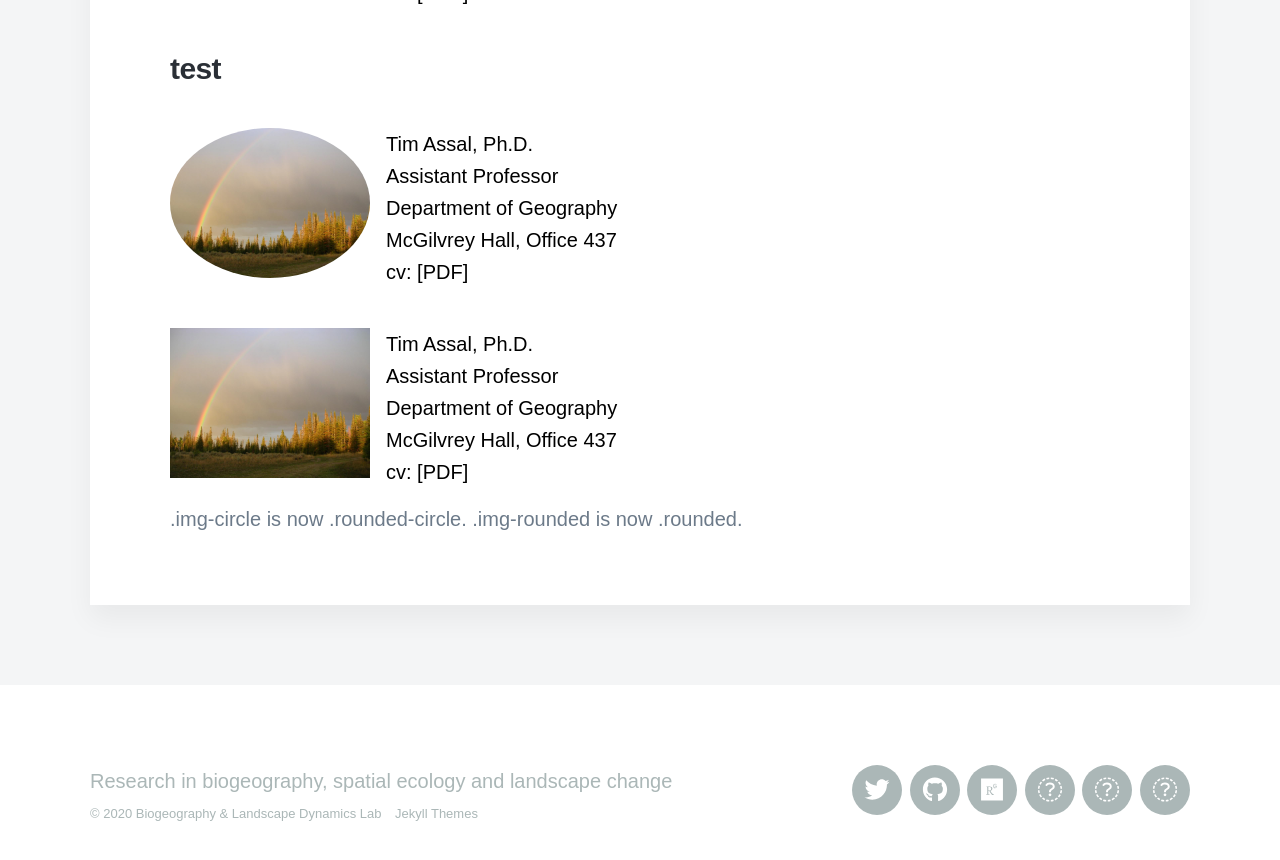
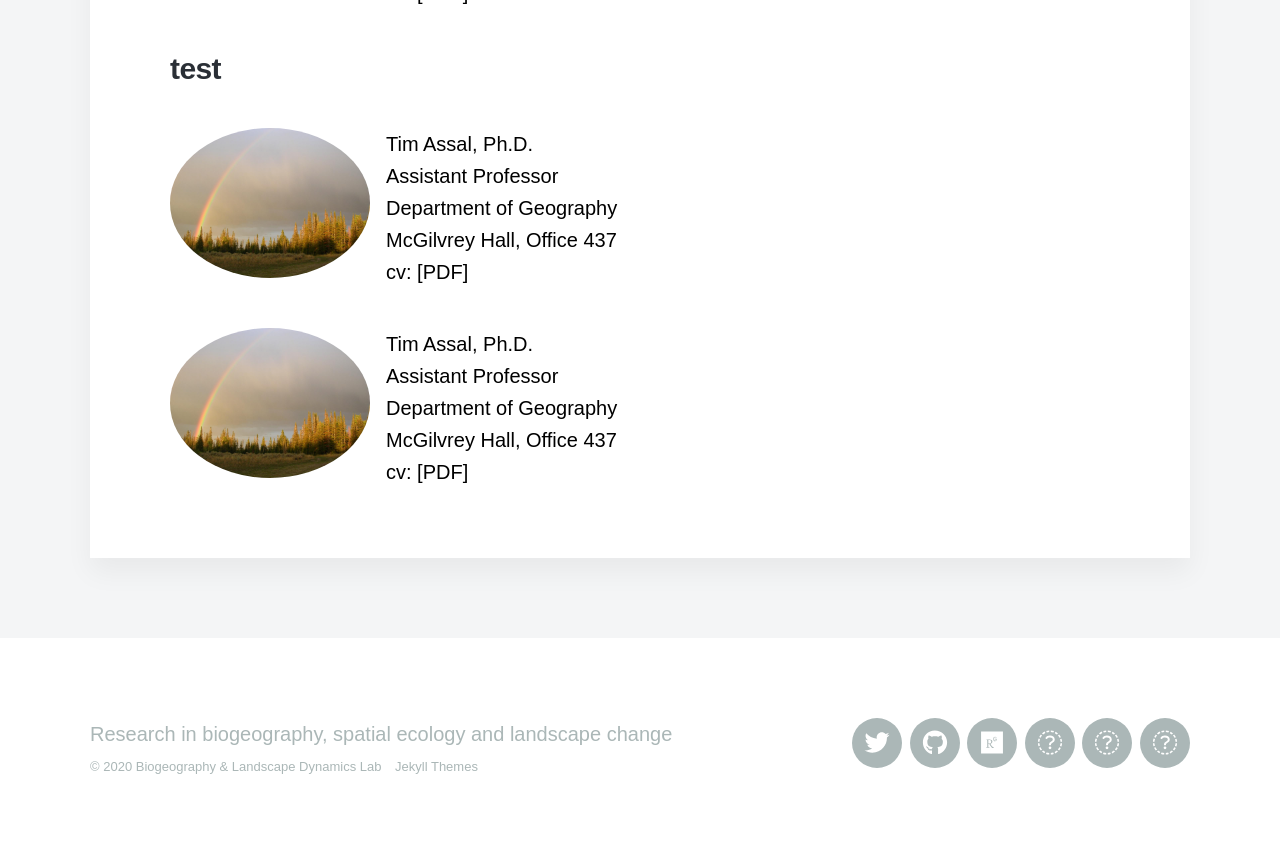
Before and after one commit to tjassal/tjassal.github.io, a Jekyll site: the page built from _pages/people.md, in a window 1280 px wide and 900 px high, scrolled down 1815 px. Shown: the top 860 px of the window. Built offline with Jekyll 4.4.1, drawn with Linux system fonts in a browser that asks for light colours; nearby versions of some CDN libraries; some web fonts are replaced.

Commit message:
Update people.md

```diff
--- a/_pages/people.md
+++ b/_pages/people.md
@@ -57,7 +57,7 @@
 cv: [PDF]
 </span>
 
-<img class="rounded img-responsive img-left" src="/images/teampic/LM-rainbow.JPG" alt="" height="200" width="200" style="float: left; margin-right: 1em">
+<img class="rounded img-responsive img-left" src="/images/teampic/LM-rainbow.JPG" alt="" height="200" width="200" style="float: left; margin-right: 1em; border-radius:50%">
 
 <span style="color:black">Tim Assal, Ph.D.
 Assistant Professor
@@ -65,6 +65,3 @@
 McGilvrey Hall, Office 437
 cv: [PDF]
 </span>
-
-.img-circle is now .rounded-circle.
-.img-rounded is now .rounded.
```
